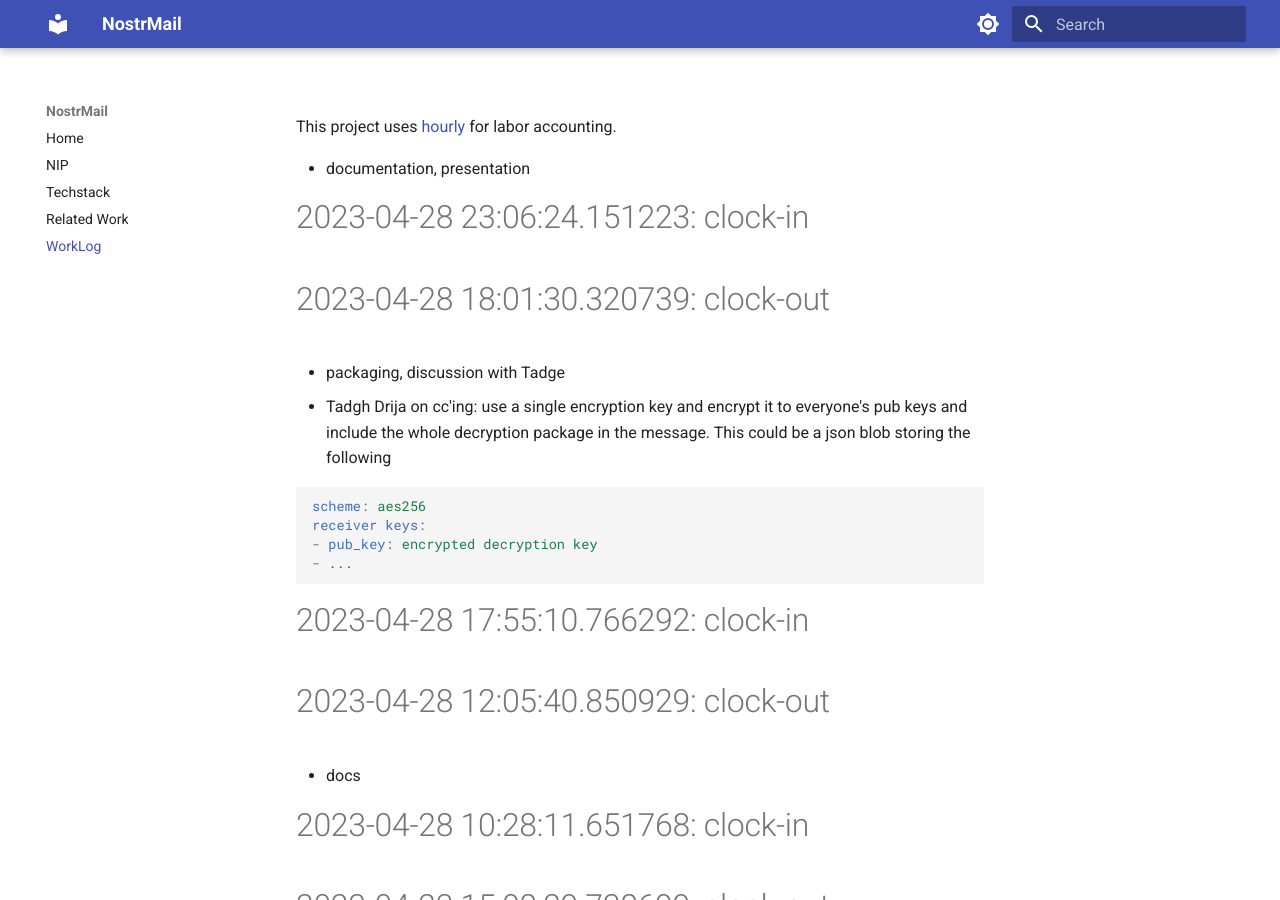
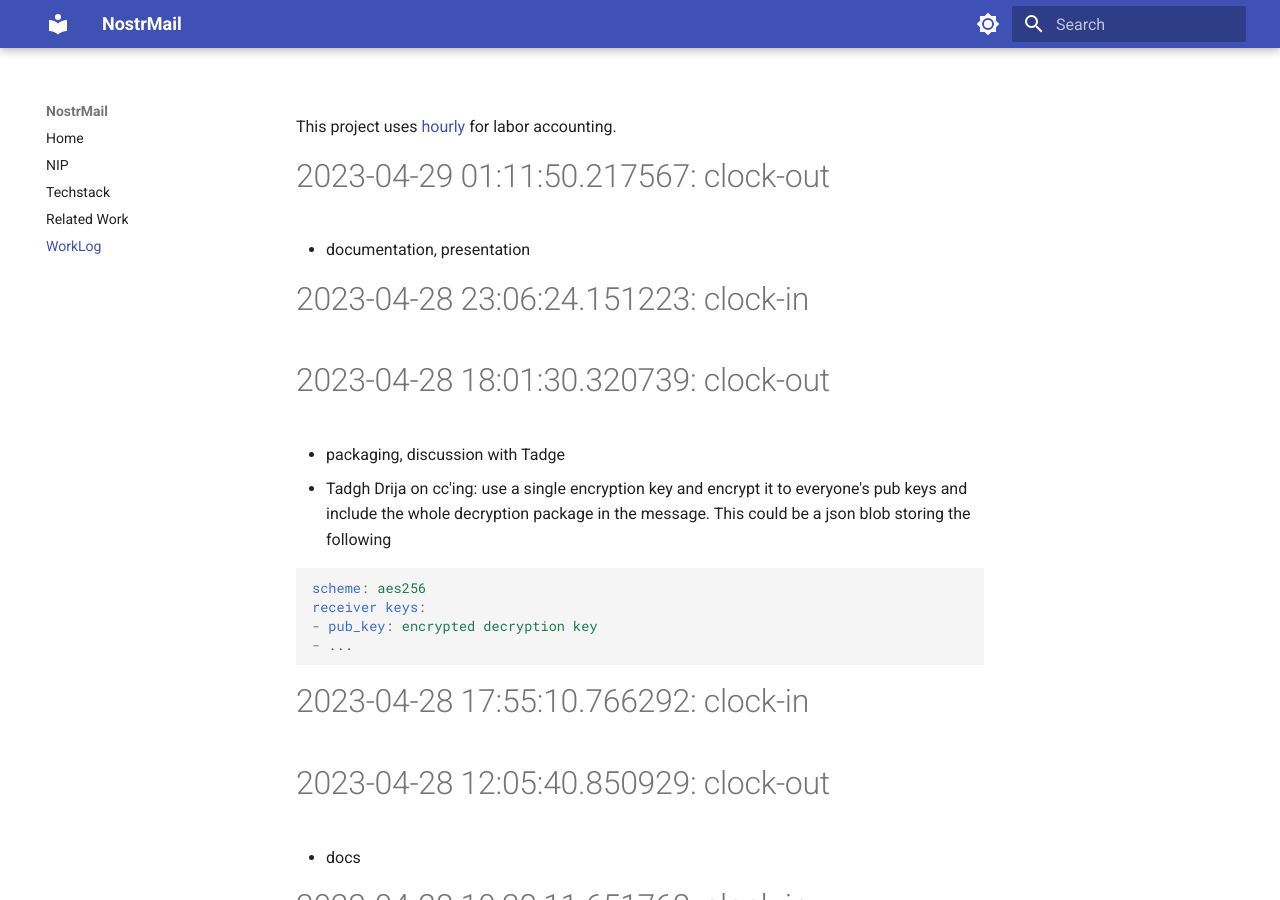
Before and after one commit to asherp/nostr-mail, an MkDocs documentation site: the page built from docs/WorkLog.md, in a window 1280 px wide and 900 px high. Built offline with MkDocs 1.6.1 and Material for MkDocs 9.7.7, drawn with Linux system fonts in a browser that asks for light colours.

Commit message:
clock-out

```diff
--- a/WorkLog.md
+++ b/WorkLog.md
@@ -1,3 +1,5 @@
+# 2023-04-29 01:11:50.217567: clock-out
+
 * documentation, presentation
 
 # 2023-04-28 23:06:24.151223: clock-in
```
